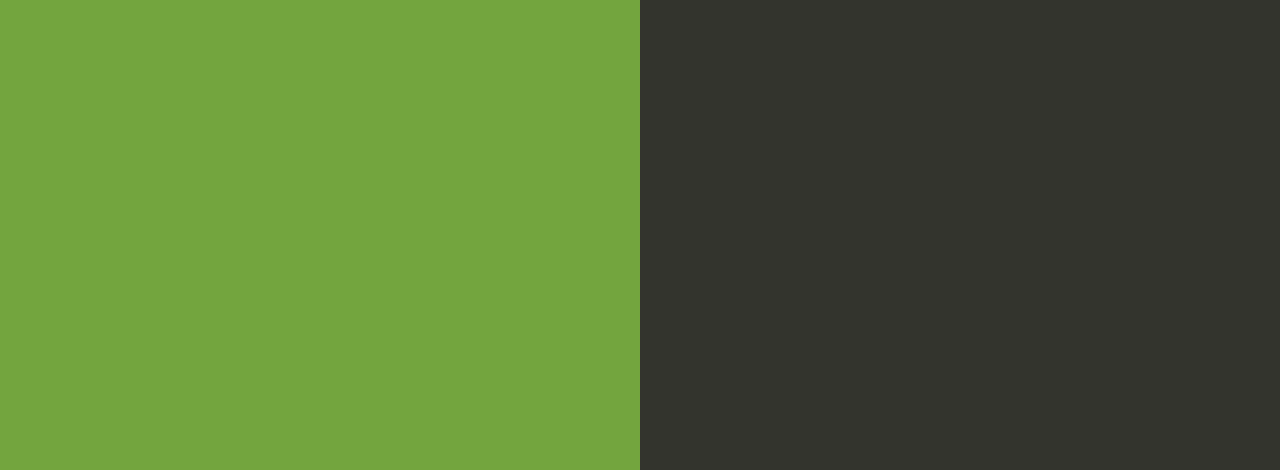
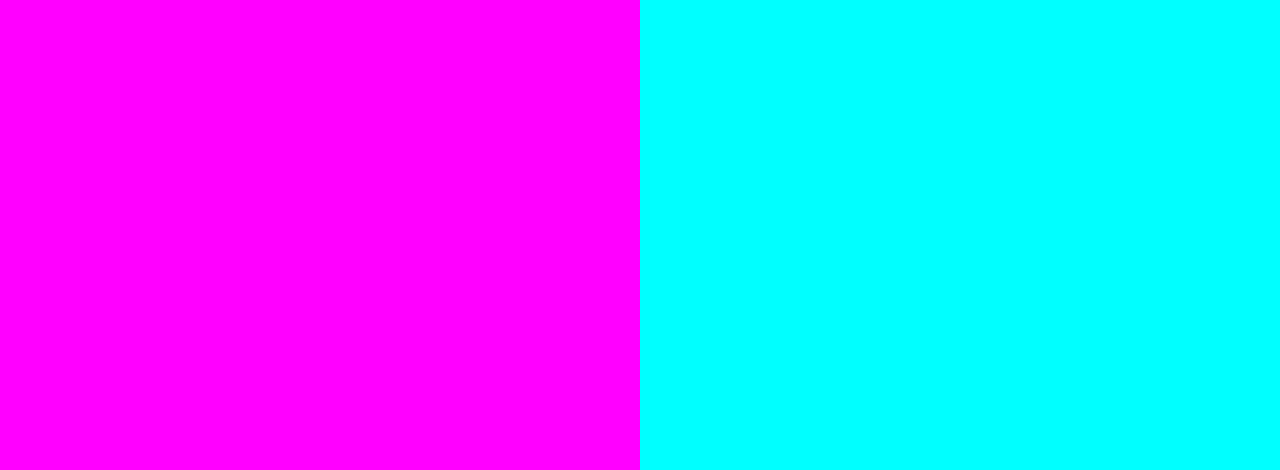
Before and after one commit to ArsalanQureshi1996/CloudComputingELB, a website: page index.html in a window 1280 px wide. Shown: the part 330-800 px from the top of the page. Drawn offline with Linux system fonts and the light colour scheme.

Commit message:
changed BG
I've Changed the Background Color

```diff
--- a/index.html
+++ b/index.html
@@ -35,7 +35,7 @@
 
         text-align: right;
         padding-top: 11em;
-        background-color: #73A53E;
+        background-color: Magenta;
 
       }
       .textColumn p {
@@ -49,7 +49,7 @@
         bottom: 0px;
         left: 50%;
 
-        background-color: #33342D;
+        background-color: Cyan;
       }
 
       h1 {
```
